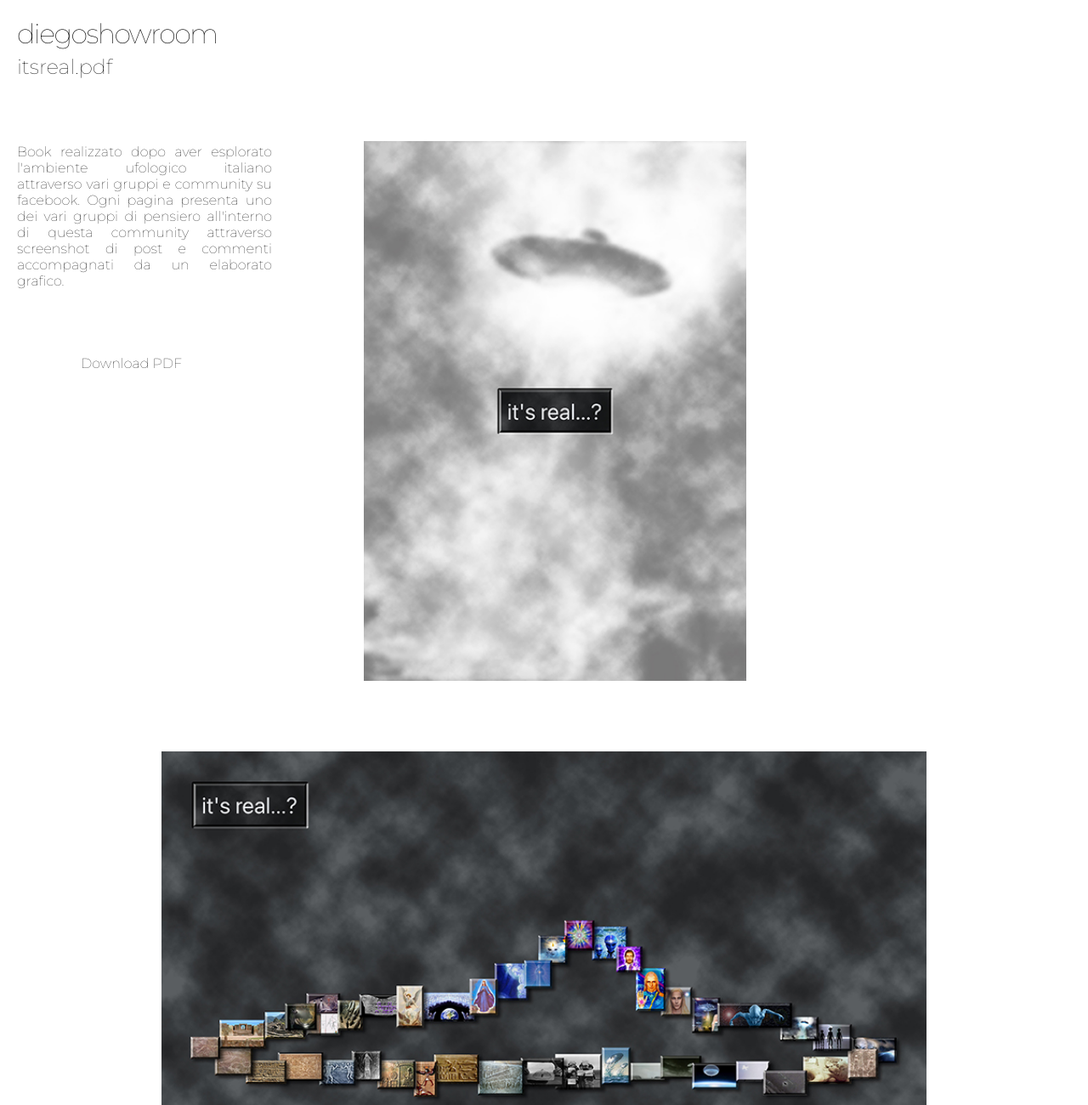
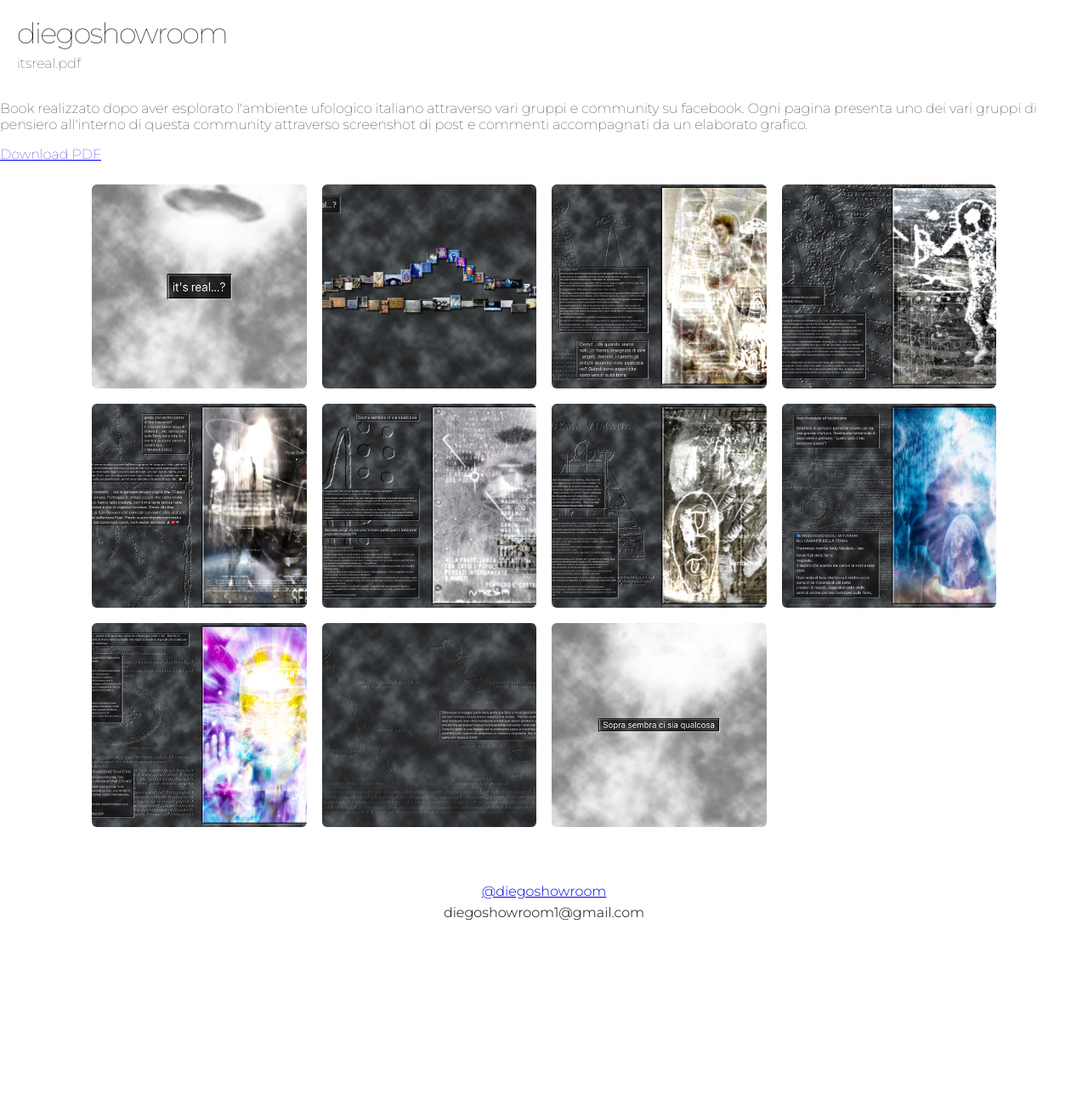
Before and after one commit to diegoshowroom/diegoshowroom, a plain HTML site: page alien.html in a window 1280 px wide. Shown: the top 1300 px of the page at 85% size. After the commit the page ends 1103 px from the top, so only its background shows below. Drawn offline with Linux system fonts and the light colour scheme.

Commit message:
Update style.css

```diff
--- a/style.css
+++ b/style.css
@@ -1,239 +1,210 @@
+/* Base / existing rules (preserves your font stack & weights) */
+@import url('https://fonts.googleapis.com/css2?family=Montserrat:wght@100;300;400;600;700&display=swap');
+
+:root {
+  --media-max-width: 900px; /* max width for displayed images (large breakpoint) */
+  --media-box-width: 90%;   /* unused for grid but kept for legacy rules */
+  --media-box-height: 480px; /* desktop display box height */
+  --hero-height: 40vh;
+  --gap: 18px;
+  --max-content-width: 1100px;
+  --accent-color: #000000;
+}
+
+/* Global */
+* { box-sizing: border-box; }
+html, body { height: 100%; }
 body {
-  font-family: 'Montserrat', -apple-system, BlinkMacSystemFont, 'Segoe UI', Roboto, 'Helvetica Neue', Arial, sans-serif;
-  font-weight: 100; /* thin */
+  font-family: 'Montserrat', -apple-system, BlinkMacSystemFont, "Segoe UI", Roboto, "Helvetica Neue", Arial, sans-serif;
+  font-weight: 100;
   margin: 0;
   padding: 0;
   background: #ffffff;
-
+  color: var(--accent-color);
 }
 
-:root {
-  --media-max-width: 900px; /* max width for displayed images */
-  --media-box-width: 90%;   /* responsive width (percentage of container) */
-  --media-box-height: 480px; /* fixed display box height so all images match */
-  --hero-height: 40vh; /* unified hero height for equal spacing */
+/* Header */
+header {
+  padding: 18px 20px;
+  text-align: left;
+  font-weight: 100;
 }
-
-
-header {
-  color: rgb(0, 0, 0);
-  padding: 20px;
-  text-align: left; /* allinea il testo a sinistra */
-  font-family: "Montserrat", sans-serif;
-  font-weight: 100; /* peso light */
+header h1 {
+  margin: 0;
+  font-size: 2.1rem; /* desktop default */
+  letter-spacing: -0.05em;
+  font-weight: 100;
 }
-
-/* Ensure heading inside header uses thin weight */
-header h1 {
-  font-weight: 100;
-  margin: 0;
-}
-
-/* slight negative kerning (kerning -50 -> -0.05em) */
-header h1 {
-  letter-spacing: -0.05em;
-}
-
-/* Make header link visually identical to the heading (no underline, inherit color) */
-header h1 a,
-header h1 a:link,
-header h1 a:visited {
+header h1 a, header h1 a:link, header h1 a:visited {
   text-decoration: none;
   color: inherit;
 }
-header h1 a:hover,
-header h1 a:active {
+header h2 {
+  margin: 6px 0 0 0;
+  font-weight: 100;
+  font-size: 1rem;
+  opacity: 0.9;
+}
+
+/* Hero sections (images with centered text) */
+.hero, .hero-mini, .hero-2 {
+  display: block;
+  max-width: var(--max-content-width);
+  margin: 0 auto;
+  padding: 10px 20px;
+}
+.center-image {
+  width: 100%;
+  height: var(--hero-height);
+  object-fit: cover;
+  display: block;
+  border-radius: 2px;
+}
+
+/* Hero text */
+.hero-text {
+  font-weight: 300;
+  margin-top: -40px;
+  display: block;
+  text-align: center;
+  padding-right: 35px;
+  pointer-events: none; /* so link click goes to image */
+}
+
+/* Gallery layout - responsive grid */
+.gallery {
+  max-width: var(--max-content-width);
+  margin: 26px auto;
+  padding: 0 18px;
+  display: grid;
+  grid-template-columns: repeat(auto-fit, minmax(200px, 1fr));
+  gap: var(--gap);
+  align-items: start;
+}
+
+/* Gallery item */
+.gallery .item {
+  display: block;
   text-decoration: none;
   color: inherit;
+  border-radius: 6px;
+  overflow: hidden;
+  background: #fafafa;
+  transition: transform .18s ease, box-shadow .18s ease;
+}
+.gallery .item:focus,
+.gallery .item:hover {
+  transform: translateY(-4px);
+  box-shadow: 0 6px 18px rgba(0,0,0,0.08);
 }
 
-
-/* rimuove sottolineatura e colore dal link */
-.hero a {
-  text-decoration: none !important;
-  color: inherit !important;
+/* Gallery image: responsive and cropped consistently */
+.gallery .item img {
+  display: block;
+  width: 100%;
+  height: 240px;         /* default tile height on desktop */
+  object-fit: cover;     /* important: keeps aspect ratio and fills tile */
+  object-position: center;
 }
 
-/* stile per il testo "itsreal.pdf" */
-.hero-text {
-  text-decoration: none !important;
-  color: inherit !important;
-  font-weight: 300 !important;
-  margin-top: -40px; /* opzionale, per distanziare dal bordo dell'immagine */
-  display: block;   /* assicura che stia su una nuova riga */
-  text-align: center; /* centra il testo sotto l'immagine */
-  padding-right: 35px;
+/* Gallery caption / text below image */
+.gallery-text {
+  margin: 8px 12px 14px 12px;
+  font-weight: 300;
+  font-size: 0.95rem;
 }
 
-.hero-mini .hero-text {
-  margin-top: -95px; /* adjust this value as needed */
-  margin-bottom: 75px;
+/* Footer */
+footer {
+  margin-top: 40px;
+  padding: 20px;
+  text-align: center;
+}
+footer p {
+  margin: 6px 0 0 0;
+  font-weight: 300;
 }
 
-
-/* stile footer */
-footer {
-  margin-top: 60px;
-  padding: 20px;
-  padding-right: 10px;
+/* Utility: keep content centered on wide screens */
+main, .content {
+  margin-left: auto;
+  margin-right: auto;
+  padding-left: 12px;
+  padding-right: 12px;
+  max-width: var(--max-content-width);
 }
 
-footer a {
-  text-decoration: none !important;
-  color: inherit !important;
+/* ===== Responsive adjustments ===== */
+
+/* Tablet / small laptops and large phones */
+@media (max-width: 900px) {
+  :root {
+    --media-box-height: 380px;
+    --hero-height: 36vh;
+  }
+  header h1 {
+    font-size: 1.8rem;
+  }
+  .gallery .item img {
+    height: 200px;
+  }
+  .hero-text { margin-top: -36px; }
 }
 
-/* stile per il testo footer" */
-footer p {
-  text-decoration: none !important;
-  color: inherit !important;
-  font-weight: 300 !important;
-  margin-top: -10px; /* opzionale, per distanziare dal bordo dell'immagine */
-  display: block;   /* assicura che stia su una nuova riga */
-  text-align: center; /* centra il testo sotto l'immagine */
-  padding-left: 0px;
-
+/* Mobile phones */
+@media (max-width: 480px) {
+  :root {
+    --media-box-height: 260px;
+    --hero-height: 30vh;
+    --gap: 12px;
+  }
+  header {
+    padding: 14px;
+  }
+  header h1 {
+    font-size: 1.4rem; /* reduce headline size for small screens */
+  }
+  header h2 {
+    font-size: 0.9rem;
+  }
+  .hero {
+    padding: 0 12px;
+  }
+  .center-image {
+    height: var(--hero-height);
+  }
+  /* make grid a single column or two narrow columns on tiny screens */
+  .gallery {
+    grid-template-columns: repeat(auto-fit, minmax(140px, 1fr));
+    gap: 12px;
+    padding: 0 12px;
+  }
+  .gallery .item img {
+    height: 160px; /* shorter tiles for mobile */
+  }
+  .gallery-text {
+    font-size: 0.9rem;
+    margin: 8px 8px 12px 8px;
+  }
+  .hero-text {
+    margin-top: -28px;
+    font-size: 0.95rem;
+  }
+  /* enlarge hit areas for finger taps */
+  .gallery .item {
+    padding-bottom: 8px;
+  }
 }
 
-.wastefooter {
-  margin-top: -100px;
-
+/* Very small devices (narrow, older phones) */
+@media (max-width: 360px) {
+  header h1 { font-size: 1.2rem; }
+  .gallery .item img { height: 140px; }
+  .gallery-text { font-size: 0.85rem; }
 }
 
+/* Accessibility focus outlines for keyboard users */
+a:focus { outline: 3px solid rgba(0,0,0,0.10); outline-offset: 3px; }
 
-
-/* Make all h2 use the same thin weight as h1 for consistency */
-h2 {
-  margin-top: 5px;
-  font-weight: 100;
-}
-
-
-/* Hero image centered on the page (use unified height for consistent spacing) */
-.hero {
-  display: block;
-  align-items: center 0;
-  justify-content: center;
-  min-height: var(--hero-height);
-  width: 300px;
-  margin: 0 auto;
-  padding: 20px;
-  padding-left: 60px;
-}
-
-/* equal vertical gap between successive hero sections */
-.hero + .hero {
-  margin-top: -100px;
-}
-
-
-/* hero size helpers use the same unified height so spacing stays equal */
-.hero-mini { min-height: var(--hero-height); }
-.hero-center { min-height: var(--hero-height); }
-
-/* Gallery grid for images/alien */
-.gallery {
-  display: flex;
-  flex-direction: column;
-  gap: 56px;
-  padding: 20px;
-  align-items: center;
-  max-width: 1000px;
-  margin: 0 auto;
-}
-.gallery .item { display:block; width:100%; text-align:center; padding-left: 100px; }
-.center-image,
-.gallery .item img {
-  width: var(--media-box-width);
-  max-width: var(--media-max-width);
-  height: var(--media-box-height);
-  display: block;
-  object-fit: contain;
-  border-radius: 0;
-  box-shadow: none;
-  background: #ffffff;
-}
-
-/* Increase size by 10% for the itsreal.pdf (alien) gallery only */
-.gallery.itsreal {
-
-  --media-max-width: calc(var(--media-max-width) * 1.1);
-  --media-box-height: calc(var(--media-box-height) * 1.1);
-  margin: 0 auto;
-}
-
-/* Reduce first and last images in itsreal gallery to 50% and center them */
-.gallery.itsreal .item:nth-child(1) img,
-.gallery.itsreal .item:nth-child(11) img {
-  width: calc(var(--media-box-width) * 0.5);
-  height: calc(var(--media-box-height) * 0.5);
-  max-width: calc(var(--media-max-width) * 0.5);
-  display: block;
-  padding-right: 75px;
-  margin: 0 auto; /* center horizontally */
-}
-
-.gallery.itsreal .item:nth-child(1) img {
-  margin-top: -300px; /* add top margin for first image */
-}
-/* testi gallery google */
-.gallery a {
-  text-decoration: none !important;
-  color: inherit !important;
-}
-
-.gallery.itsreal .item {
-  margin-top: -3px;
-  margin-bottom: -50px;
-}
-/* stile per il testo "itsreal.pdf" */
-.gallery-text {
-  text-decoration: none !important;
-  color: inherit !important;
-  font-weight: 300 !important;
-  margin-top: 10px; /* opzionale, per distanziare dal bordo dell'immagine */
-  display: block;   /* assicura che stia su una nuova riga */
-  text-align: center; /* centra il testo sotto l'immagine */
-  padding-right: 90px;
-
-}
-
-.gallery .item {
-  display:block;
-  background-color: transparent !important;
-  margin-top: -88px;
-  padding-bottom: 80px;
-}
-.gallery.itswasteland .item {
-  margin-top: -223px;
-  margin-bottom: 200px;
-
-}
-
-.intro {
-  border: 0px solid #ffffff00;     /* box border */
-  padding: 20px;               /* space inside the box */
-  max-width: 300px;            /* optional width */
-  margin: 0px left;           /* center the box horizontally */
-  margin-bottom: -60px;
-  text-align: justify;
-}
-
-.download-btn {
-  display: block;
-  width: fit-content;
-  text-align: left;
-  margin-top: 90px;
-  margin-left: 75px;
-  padding: 12px 20px;
-  background-color: #ffffff;
-  color: rgb(0, 0, 0);
-  text-decoration: none;
-  border-radius: 8px;
-  transition: 0.2s ease-in-out;
-}
-
-.download-btn:hover {
-  background-color: #ffffff;
-  transform: scale(1.05);
-}
+/* Performance / optional improvements (defer heavy images) */
+/* Consider adding lazy-loading in HTML: <img loading="lazy" src="..."> */
```
